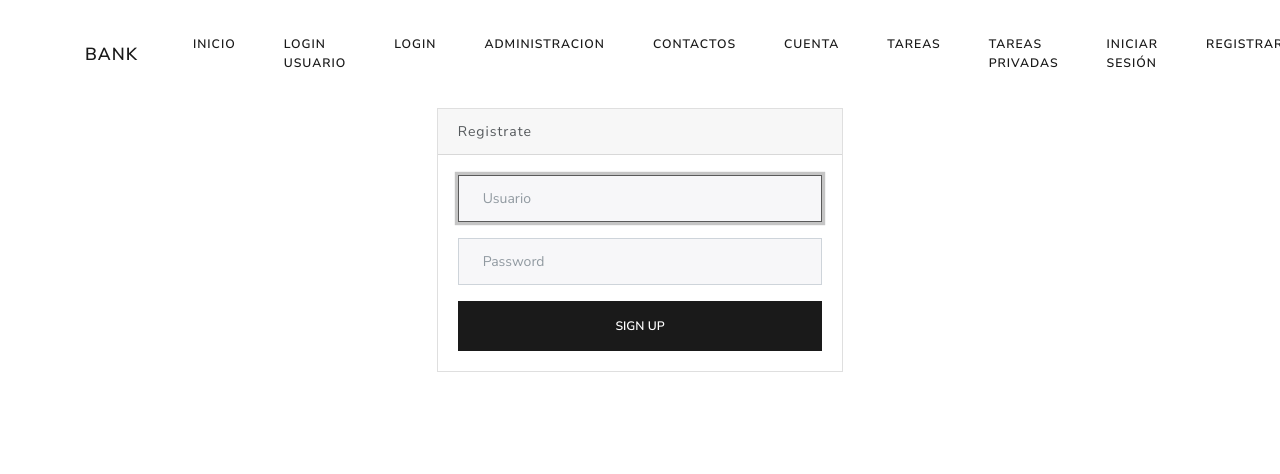
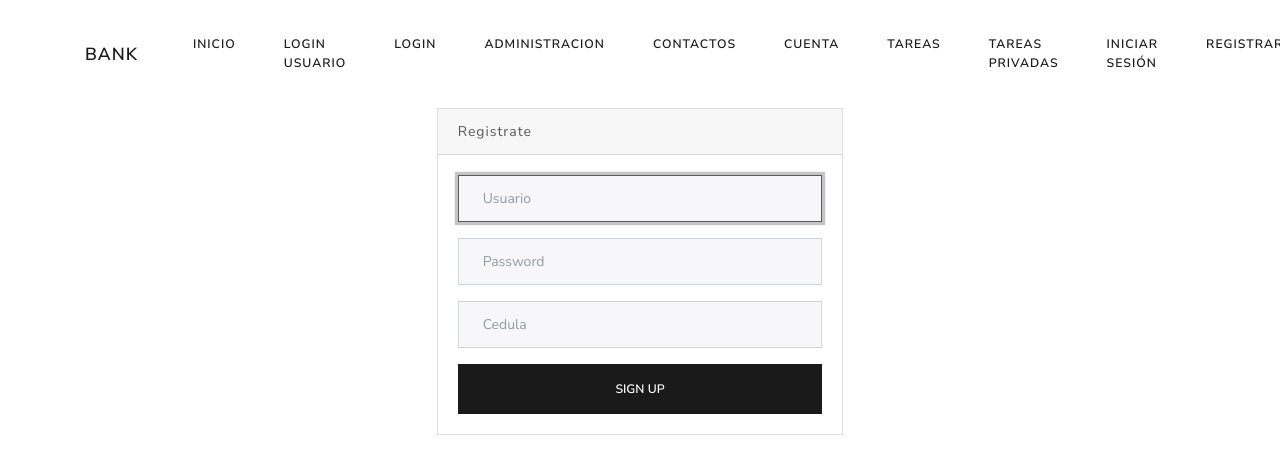
Before and after one commit to Ivanna-Daniela/BancoProyecto, an Angular app in the folder banco/: page /signup in a window 1280 px wide. Shown: the top 474 px of the page. Built offline with nearby package versions, Linux system fonts and the light colour scheme.

Commit message:
verificar usuario en BD

```diff
--- a/banco/src/app/components/signin/signin.component.ts
+++ b/banco/src/app/components/signin/signin.component.ts
@@ -12,7 +12,8 @@
 
   user = {
     usuario:'',
-    password:''
+    password:'',
+    numero:''
   }
   constructor(
     public authService: AuthService,
--- a/banco/src/app/components/signup/signup.component.html
+++ b/banco/src/app/components/signup/signup.component.html
@@ -12,6 +12,9 @@
                     <div class="form-group">
                         <input type="password" [(ngModel)]="user.password" name="password" class="form-control" placeholder="Password" required>
                     </div>
+                    <div class="form-group">
+                        <input type="number" [(ngModel)]="user.numero" name="numero" class="form-control" placeholder="Cedula" required>
+                    </div>
                     <button class="btn btn-primary btn-block">
                         Sign Up
                     </button>
```
